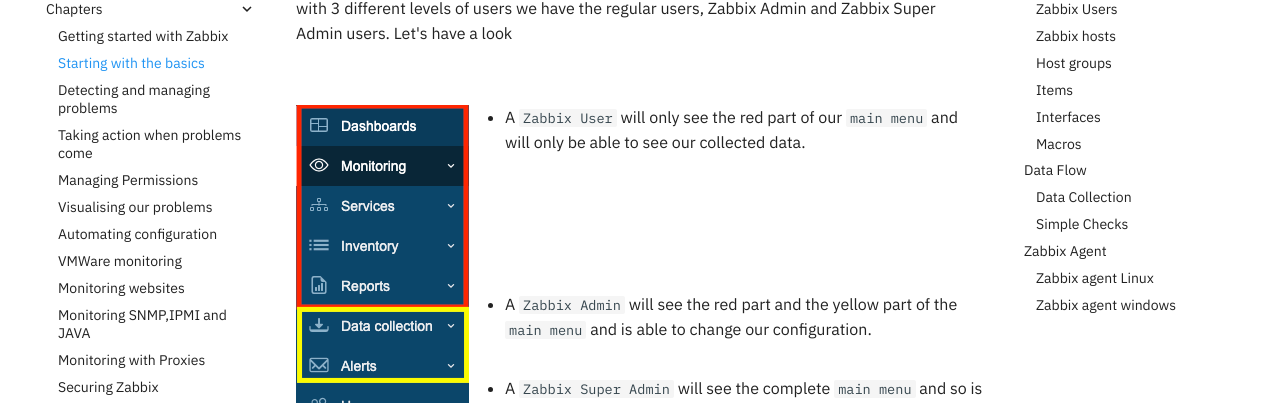
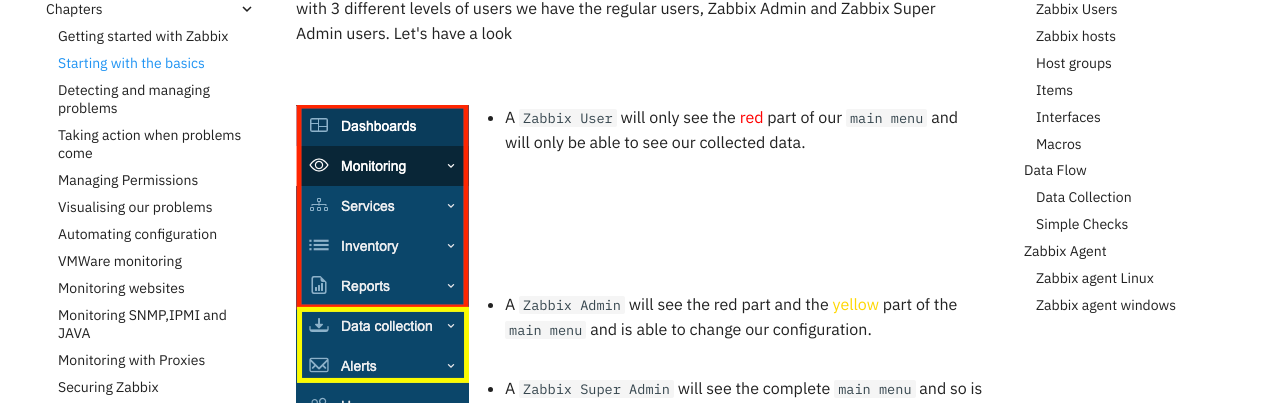
Before and after one commit to Trikke76/Zabbix-Book, an MkDocs documentation site: the page built from docs/02-Starting with the basic configuration.md, in a window 1280 px wide and 900 px high, scrolled down 5149 px. Shown: the part 153-556 px from the top of the window. Built offline with MkDocs 1.6.1 and Material for MkDocs 9.7.7, drawn with Linux system fonts in a browser that asks for light colours; comment, search, counter and statistics services are not loaded; some of the changed text lies outside the part shown.

Commit message:
added colors in text

````diff
--- a/docs/02-Starting with the basic configuration.md
+++ b/docs/02-Starting with the basic configuration.md
@@ -8,7 +8,7 @@ This chapter is going to cover the basics we need to know when it comes to the Z
 ### Overview of the interface
 
 With Zabbix 7 the user interface after logging in is a bit changed. Our menu on the left side of the screen has has a small overhaul. Let's dive into it.
-When we login into our Zabbix setup the first time with our Admin user we see a page like this where we have our ```main window``` in green our ```main menu``` marked in red and our ```links``` marked in yellow.
+When we login into our Zabbix setup the first time with our Admin user we see a page like this where we have our ```main window``` in <font color='green'>green</font>  our ```main menu``` marked in <font color='red'>red</font> and our ```links``` marked in <font color='gold'>yellow</font>.
 
 ![main view](CH02/main-window.png)
 
@@ -94,14 +94,14 @@ It's important to know that we have so far seen our dashboard with the Admin use
 
 ![Menu by user](CH02/main-menu.png/){ align=left }
 
-* A ```Zabbix User``` will only see the red part of our ```main menu``` and will only be able to see our collected data.
+* A ```Zabbix User``` will only see the <font color='red'>red</font> part of our ```main menu``` and will only be able to see our collected data.
 </br>
 </br>
 </br>
 </br>
 </br>
 </br>
-* A ```Zabbix Admin``` will see the red part and the yellow part of the ```main menu``` and is able to change our configuration.
+* A ```Zabbix Admin``` will see the red part and the <font color='gold'>yellow</font>  part of the ```main menu``` and is able to change our configuration.
 </br>
 </br>
 * A ```Zabbix Super Admin``` will see the complete ```main menu``` and so is able to change the configuration and all the global settings.
````
